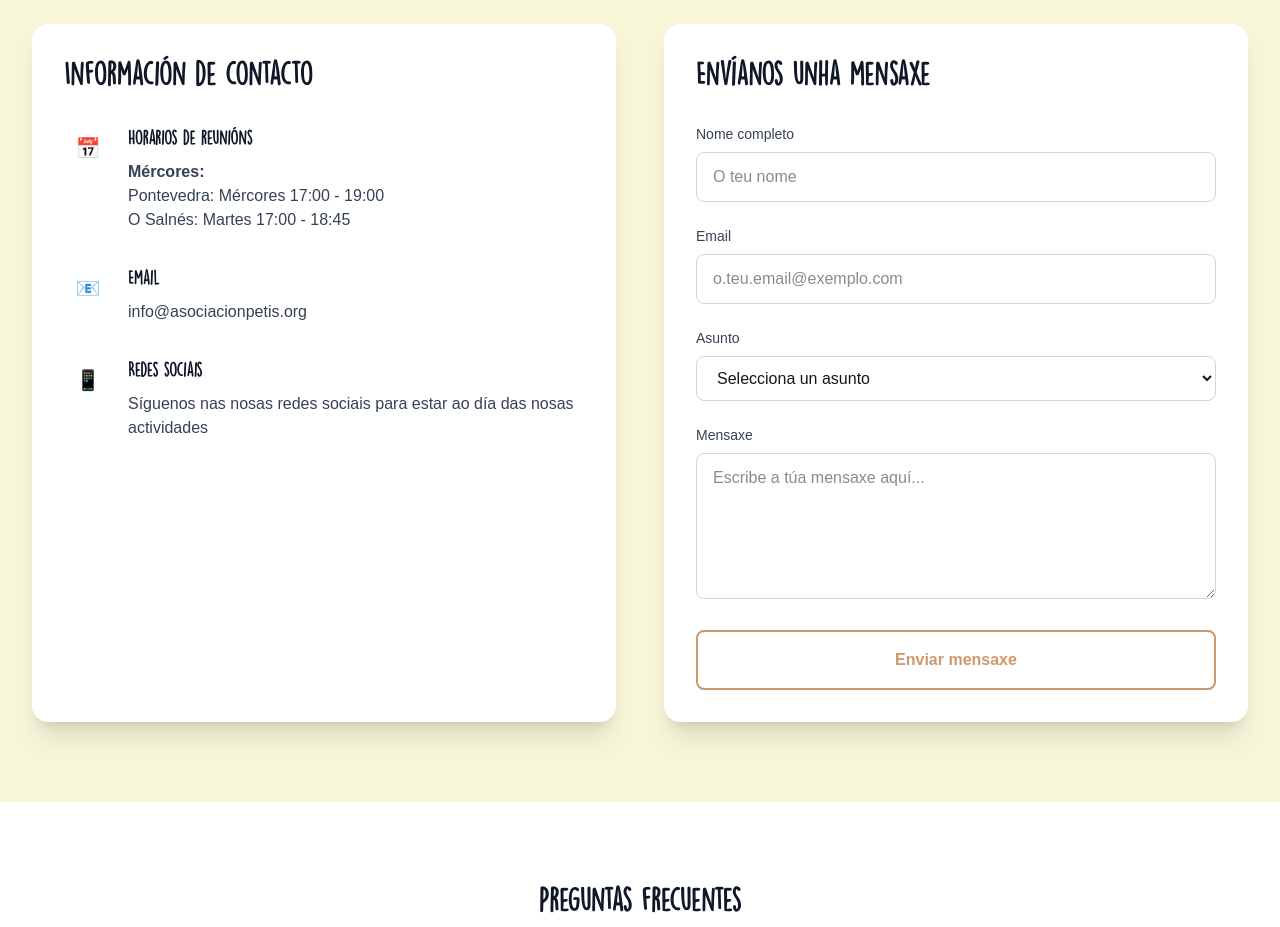
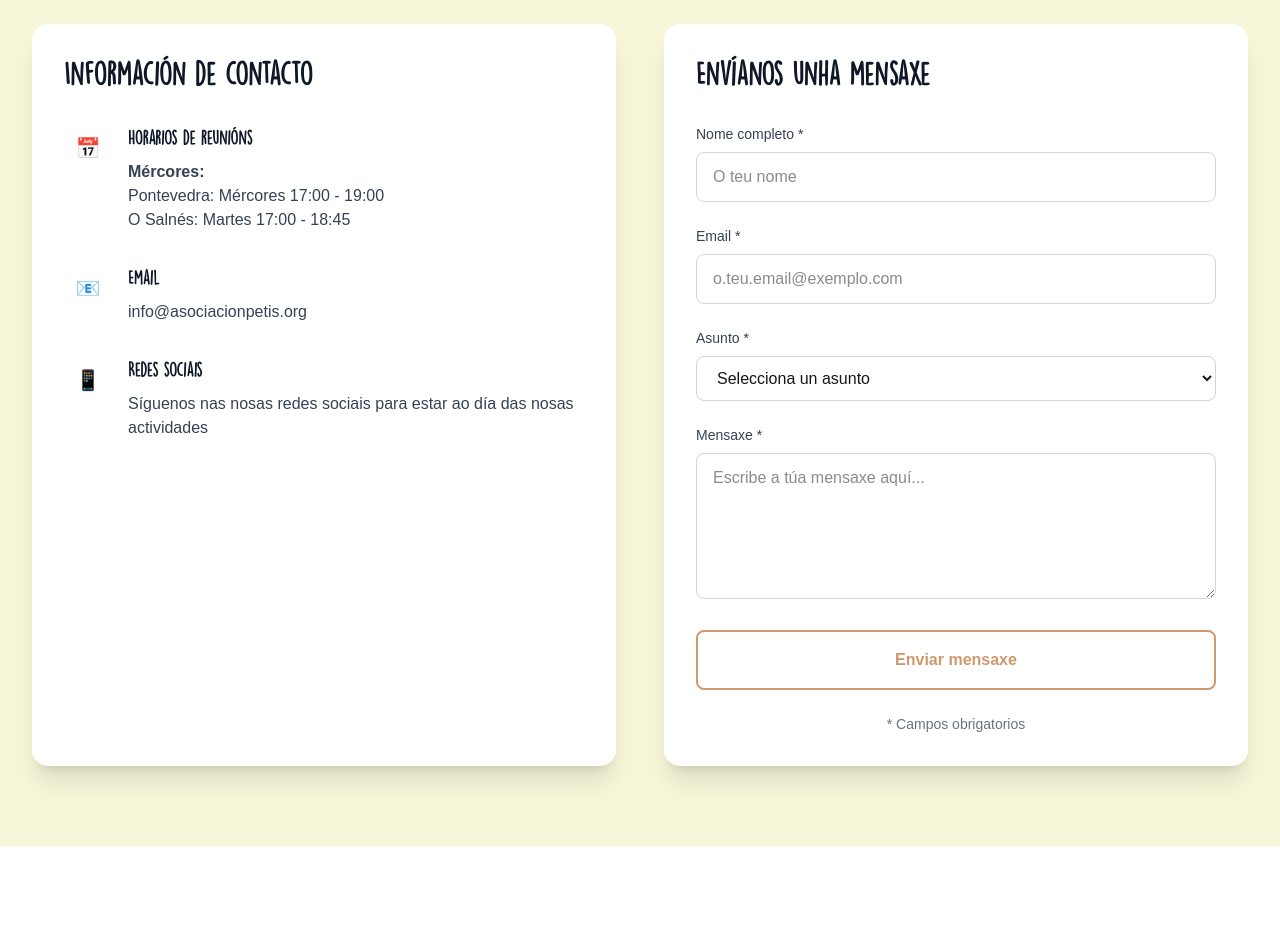
Before and after one commit to Nicolaszabala/asociacionpetis, a Next.js app: page /contacto in a window 1280 px wide. Shown: the part 380-1307 px from the top of the page. Built offline with nearby package versions, Linux system fonts and the light colour scheme.

Commit message:
agregado de formspree en contacto

```diff
--- a/src/app/contacto/page.tsx
+++ b/src/app/contacto/page.tsx
@@ -1,6 +1,58 @@
+"use client";
 import Link from "next/link";
+import { useState } from "react";
 
 export default function Contacto() {
+  const [formData, setFormData] = useState({
+    nombre: '',
+    email: '',
+    asunto: '',
+    mensaxe: ''
+  });
+  const [isSubmitting, setIsSubmitting] = useState(false);
+  const [submitStatus, setSubmitStatus] = useState<'success' | 'error' | null>(null);
+
+  const handleChange = (e: React.ChangeEvent<HTMLInputElement | HTMLSelectElement | HTMLTextAreaElement>) => {
+    const { name, value } = e.target;
+    setFormData(prev => ({
+      ...prev,
+      [name]: value
+    }));
+  };
+
+  const handleSubmit = async (e: React.FormEvent<HTMLFormElement>) => {
+    e.preventDefault();
+    setIsSubmitting(true);
+    setSubmitStatus(null);
+
+    try {
+      const response = await fetch('https://formspree.io/f/mnnbobyo', {
+        method: 'POST',
+        headers: {
+          'Content-Type': 'application/json',
+        },
+        body: JSON.stringify(formData),
+      });
+
+      if (response.ok) {
+        setSubmitStatus('success');
+        setFormData({
+          nombre: '',
+          email: '',
+          asunto: '',
+          mensaxe: ''
+        });
+      } else {
+        setSubmitStatus('error');
+      }
+    } catch (error) {
+      console.error('Error:', error);
+      setSubmitStatus('error');
+    } finally {
+      setIsSubmitting(false);
+    }
+  };
+
   return (
     <div className="min-h-screen bg-gradient-to-br from-light to-accent">
       {/* Hero Section */}
@@ -26,7 +78,6 @@ export default function Contacto() {
               </h2>
 
               <div className="space-y-8">
-
                 <div className="flex items-start">
                   <div className="w-12 h-12 bg-accent rounded-full flex items-center justify-center mr-4 flex-shrink-0">
                     <span className="text-white text-xl">📅</span>
@@ -81,41 +132,66 @@ export default function Contacto() {
                 Envíanos unha mensaxe
               </h2>
 
-              <form className="space-y-6">
+              {/* Mensajes de estado */}
+              {submitStatus === 'success' && (
+                <div className="mb-6 p-4 bg-green-100 border border-green-400 text-green-700 rounded-lg">
+                  ¡Mensaxe enviada con éxito! Contactaremos contigo pronto.
+                </div>
+              )}
+
+              {submitStatus === 'error' && (
+                <div className="mb-6 p-4 bg-red-100 border border-red-400 text-red-700 rounded-lg">
+                  Houbo un erro ao enviar a mensaxe. Por favor, inténtao de novo.
+                </div>
+              )}
+
+              <form onSubmit={handleSubmit} className="space-y-6">
                 <div>
                   <label htmlFor="nombre" className="block text-sm font-medium text-gray-700 mb-2">
-                    Nome completo
+                    Nome completo *
                   </label>
                   <input
                     type="text"
                     id="nombre"
                     name="nombre"
+                    value={formData.nombre}
+                    onChange={handleChange}
+                    required
                     className="w-full px-4 py-3 border border-gray-300 rounded-lg focus:ring-2 focus:ring-pink-500 focus:border-transparent"
                     placeholder="O teu nome"
+                    disabled={isSubmitting}
                   />
                 </div>
 
                 <div>
                   <label htmlFor="email" className="block text-sm font-medium text-gray-700 mb-2">
-                    Email
+                    Email *
                   </label>
                   <input
                     type="email"
                     id="email"
                     name="email"
+                    value={formData.email}
+                    onChange={handleChange}
+                    required
                     className="w-full px-4 py-3 border border-gray-300 rounded-lg focus:ring-2 focus:ring-pink-500 focus:border-transparent"
                     placeholder="o.teu.email@exemplo.com"
+                    disabled={isSubmitting}
                   />
                 </div>
 
                 <div>
                   <label htmlFor="asunto" className="block text-sm font-medium text-gray-700 mb-2">
-                    Asunto
+                    Asunto *
                   </label>
                   <select
                     id="asunto"
                     name="asunto"
+                    value={formData.asunto}
+                    onChange={handleChange}
+                    required
                     className="w-full px-4 py-3 border border-gray-300 rounded-lg focus:ring-2 focus:ring-pink-500 focus:border-transparent"
+                    disabled={isSubmitting}
                   >
                     <option value="">Selecciona un asunto</option>
                     <option value="informacion">Información xeral</option>
@@ -128,23 +204,32 @@ export default function Contacto() {
 
                 <div>
                   <label htmlFor="mensaxe" className="block text-sm font-medium text-gray-700 mb-2">
-                    Mensaxe
+                    Mensaxe *
                   </label>
                   <textarea
                     id="mensaxe"
                     name="mensaxe"
+                    value={formData.mensaxe}
+                    onChange={handleChange}
+                    required
                     rows={5}
                     className="w-full px-4 py-3 border border-gray-300 rounded-lg focus:ring-2 focus:ring-pink-500 focus:border-transparent"
                     placeholder="Escribe a túa mensaxe aquí..."
+                    disabled={isSubmitting}
                   ></textarea>
                 </div>
 
                 <button
                   type="submit"
-                  className="w-full bg-white text-[var(--color-accent)] font-semibold py-4 px-8 rounded-lg hover:bg-[var(--color-accent)] hover:text-white transition-colors border-2 border-[var(--color-accent)] btn-pulse"
+                  disabled={isSubmitting}
+                  className="w-full bg-white text-[var(--color-accent)] font-semibold py-4 px-8 rounded-lg hover:bg-[var(--color-accent)] hover:text-white transition-colors border-2 border-[var(--color-accent)] btn-pulse disabled:opacity-50 disabled:cursor-not-allowed"
                 >
-                  Enviar mensaxe
+                  {isSubmitting ? 'Enviando...' : 'Enviar mensaxe'}
                 </button>
+
+                <p className="text-sm text-gray-500 text-center">
+                  * Campos obrigatorios
+                </p>
               </form>
             </div>
           </div>
@@ -312,8 +397,8 @@ export default function Contacto() {
             </div>
           </div>
           <div className="border-t border-gray-800 mt-8 pt-8 text-center text-gray-400">
-  <p className="text-xs">&copy; {new Date().getFullYear()} Asociación Petís. Todos los derechos reservados. Creado por <a href="https://conexos.es" target="_blank" rel="noopener noreferrer" className="text-gray-600 hover:text-[var(--color-primary-hover)] transition-colors">Conexos</a>
-          </p>    </div>
+            <p className="text-xs">&copy; {new Date().getFullYear()} Asociación Petís. Todos los derechos reservados. Creado por <a href="https://conexos.es" target="_blank" rel="noopener noreferrer" className="text-gray-600 hover:text-[var(--color-primary-hover)] transition-colors">Conexos</a></p>
+          </div>
         </div>
       </footer>
     </div>
```
Lines whose indentation alone changed are shown as unchanged.
